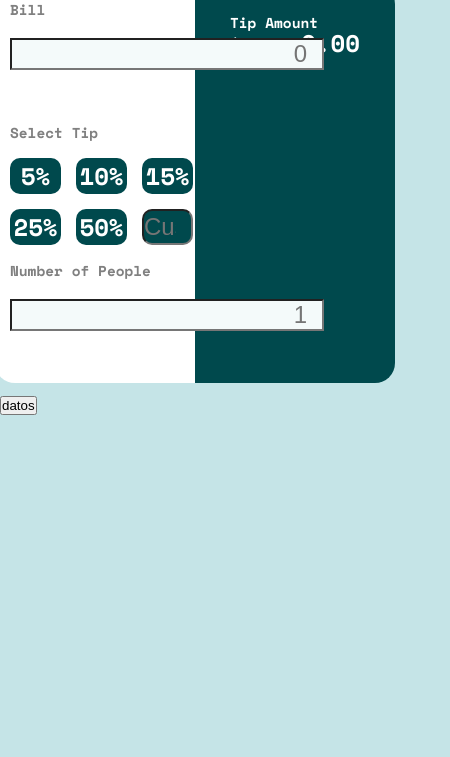
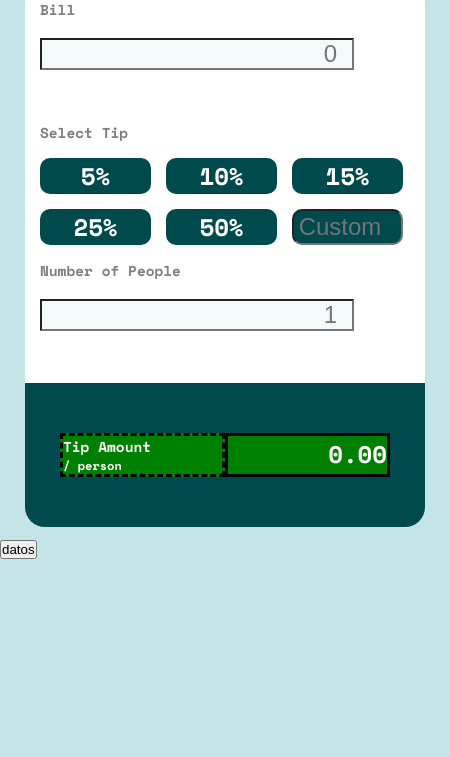
Before and after one commit to GatoMontes002/tip-calculator-app, a plain HTML site: page index.html in a window 390 px wide. Shown: the part 87-844 px from the top of the page, 450 px wide, since content can reach past the window. Drawn offline with nearby package versions, Linux system fonts and the light colour scheme.

Commit message:
responsive

```diff
--- a/index.html
+++ b/index.html
@@ -104,8 +104,18 @@
           </div>
 
           <div class="salida">
-            <p><span class="fuente font60">Tip Amount</span></p>
-            <p><span class="fuente font80">/ person</span><span style="display: flex;justify-content: right;align-items: baseline;"><span class="fuente">0.00</span></span></p>
+
+            <p>
+                <div style="display: flex;width: 100%;background-color:green;">
+                  <div style="display: flex;flex-direction:column;border: dashed;width: 50%;">
+                    <p><div class="fuente font60">Tip Amount</div></p>
+                    <p><div class="fuente font80" style="justify-content: flex-start;">/ person</div></p>
+                  </div>
+                  <div style="display: flex;justify-content: flex-end;border: solid;width: 50%;">
+                    <span class="fuente" style="justify-content: flex-end;">0.00</span>
+                  </div>
+                </div>
+            </p>
 
 
              <!-- Total / person Reset -->
--- a/style.css
+++ b/style.css
@@ -16,16 +16,18 @@ body{
   background-color: var(--lightGrayishCyan);
   font-family: 'Space Mono', monospace;
   font-size: 24px;
+  min-width: 450px;
 }
 section {
   display: flex;
   justify-content: center;
-  gap: 15px;
+  margin-left: 30px;
+  margin-right: 30px;
 }
 
 .calculadora {
   display: flex;
-  min-width: 400px;
+  min-width: 670px;
 }
 
 .ingreso {
@@ -36,6 +38,7 @@ section {
   gap: 15px;
   padding: 15px;
   width: 50%;
+  min-width: 335px;
   background-color: var(--white);
   grid-template-areas:
     "labelBill . ."
@@ -54,6 +57,7 @@ section {
   gap: 15px;
   padding: 35px;
   width: 50%;
+  min-width: 375px;
 
 
 }
@@ -172,3 +176,31 @@ p{
   background-color: var(--strongCyan);
   color: var(--veryDarkCyan);
 }
+
+@media only screen and (max-width: 800px) {
+  section{
+    display: flex;
+    margin-left: 5px;
+    margin-right: 5px;
+    justify-content: center;
+  }
+  .calculadora{
+    flex-direction: column;
+    width: 400px;
+    min-width: 400px;
+  }
+  .ingreso{
+    border-radius: 20px 20px 0px 0px;
+    width: 400px;
+    min-width: 400px;
+  }
+  .salida{
+    border-radius: 0px 0px 20px 20px;
+    width: 400px;
+    min-width: 400px;
+  }
+}
+
+@media only screen and (max-width: 375px) {
+
+}
```
